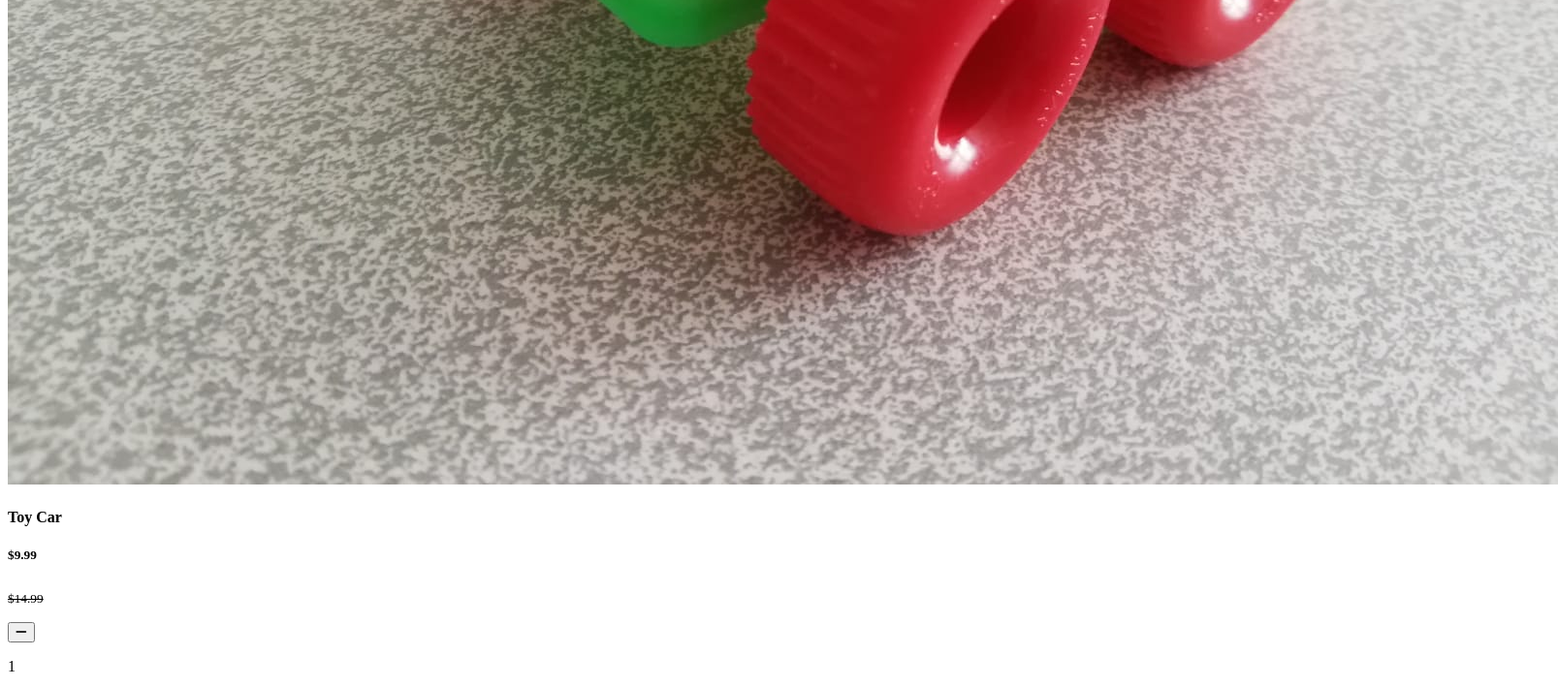
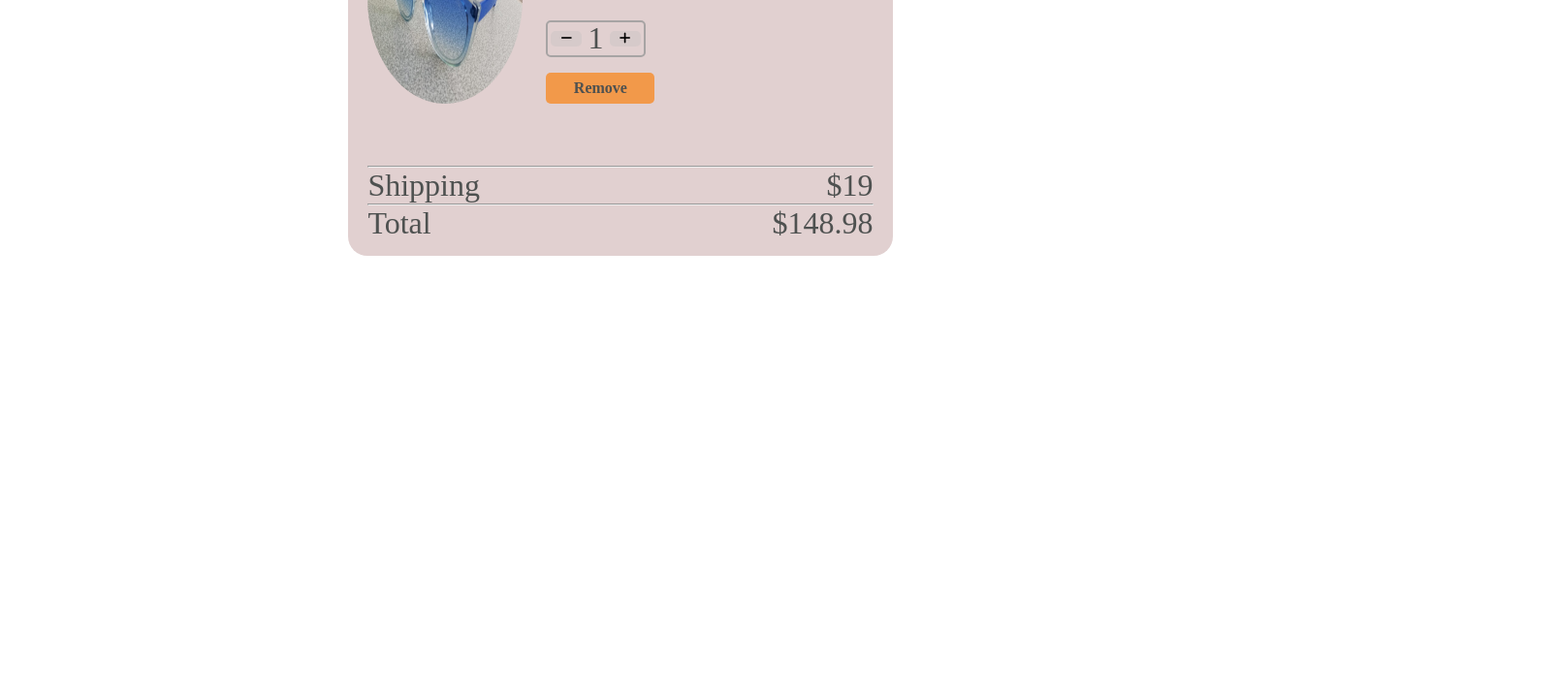
Before and after one commit to yasinyagmur/Checkout-Form-myFirstScript-, a plain HTML site: page index.html in a window 1280 px wide. Shown: the part 708-1418 px from the top of the page at 97% size, 1607 px wide, since content can reach past the window. After the commit the page ends 972 px from the top, so only its background shows below. Drawn offline with Linux system fonts and the light colour scheme.

Commit message:
css file was edited.

```diff
--- a/index.html
+++ b/index.html
@@ -5,10 +5,18 @@
     <meta http-equiv="X-UA-Compatible" content="IE=edge" />
     <meta name="viewport" content="width=device-width, initial-scale=1.0" />
     <title>Checkout Form My First Script</title>
-    <link rel="stylesheet" href="./style/style.css">
+    <link rel="stylesheet" href="./style/style.css" />
+    <link
+      rel="stylesheet"
+      href="https://cdnjs.cloudflare.com/ajax/libs/font-awesome/6.1.1/css/all.min.css"
+    />
   </head>
   <body>
     <div class="container">
+      <div class="title">
+      <h1>Checkout</h1>
+
+      </div>
       <section class="shopping-cart">
         <div class="product" id="product1">
           <img src="./image/Toy car.jpeg" alt="Red car" srcset="" />
@@ -38,8 +46,8 @@
               <button class="minus"><i class="fa-solid fa-minus"></i></button>
               <p class="value2">1</p>
               <button class="plus"><i class="fa-solid fa-plus"></i></button>
+            </div>
             <div class="remove" id="remove2">Remove</div>
-            </div>
           </div>
         </div>
         <div class="product" id="product">
@@ -54,15 +62,27 @@
               <button class="minus"><i class="fa-solid fa-minus"></i></button>
               <p class="value3">1</p>
               <button class="plus"><i class="fa-solid fa-plus"></i></button>
+            </div>
             <div class="remove" id="remove3">Remove</div>
           </div>
+        </div>
+        <div class="info">
+          <hr />
+          <div class="shipping-total">
+            <p>Shipping</p>
+            <p>$19</p>
+          </div>
+          <hr />
+          <div class="shipping-total">
+            <p>Total</p>
+            <p class="total1">$148.98</p>
           </div>
         </div>
       </section>
     </div>
-    <script
+    <!-- <script
       src="https://kit.fontawesome.com/5c7edfd842.js"
       crossorigin="anonymous"
-    ></script>
+    ></script> -->
   </body>
 </html>
--- a/style/style.css
+++ b/style/style.css
@@ -0,0 +1,134 @@
+*{
+    margin: 0;
+    padding: 0;
+    box-sizing: border-box;
+}
+.container{
+    display: flex;
+    flex-direction: column;
+    justify-content: center;
+    align-items: center;
+    margin-top: 2rem;
+}
+.container .title{
+    display: flex;
+    color: #4E5150;
+}
+.shopping-cart {
+    max-width: max-content;
+    padding: 0.8rem 1.3rem;
+    background-color: rgb(225, 208, 208);
+    border-radius: 20px;
+
+}
+.container p{
+    font-size: 2rem;
+}
+
+img {
+    width: 10rem;
+    border-radius: 50%;
+}
+
+.product{
+    display: flex;
+    margin: 1rem 0 2rem 0;
+    color: #4E5150;
+}
+
+.price {
+    margin: 0rem 1.5rem;
+
+}
+
+
+.current-price {
+    color: #f2994a;
+    font-size: 1.5rem;
+}
+.container h4{
+    font-size: 2rem;
+
+}
+.number {
+    display: flex;
+    border: 2px solid #a7a4a4;
+    height: 2.4rem;
+    width: 6.4rem;
+    justify-content: space-around;
+    align-items: center;
+    margin-top: 1.5rem;
+    border-radius: 5px;
+}
+
+
+.number button {
+    display: flex;
+    justify-content: center;
+    align-items: center;
+    width: 2rem;
+    height: 2vh;
+    background-color: rgb(214, 202, 202);
+    border: none;
+    border-radius: 5px;
+    cursor: pointer;
+}
+
+.info {
+    margin-top: 4rem;
+    height: 10vh;
+    color: #4E5150;
+}
+
+.shipping-total {
+    display: flex;
+    justify-content: space-between;
+    line-height: 2.3rem;
+}
+.remove {
+    background-color: #F2994A;
+    border: #a7a4a4 none solid;
+    margin-top: 1rem;
+    border-radius: 5px;
+    width: 7rem;
+    height: 2rem;
+    display: flex;
+    justify-content: center;
+    align-items: center;
+    font-weight: 600;
+    cursor: pointer;
+}
+
+    /*
+
+
+@media only screen and (max-width: 540px) {
+    .sections {
+        display: flex;
+        flex-direction: column-reverse;
+
+    }
+
+    section form {
+        margin-top: 3rem;
+    }
+
+    .shopping-cart {
+        width: 24rem;
+        height: 26rem;
+        margin: 0;
+    }
+    .remove {
+        background-color: #F2994A;
+        border: #a7a4a4 1px solid;
+        margin-top: 4px;
+        border-radius: 4px;
+        width: 6.6rem;
+        display: flex;
+        justify-content: center;
+        align-items: center;
+        font-weight: 600;
+        cursor: pointer;
+        height: 2rem;
+    }
+}} */
```
Lines whose indentation alone changed are shown as unchanged.
